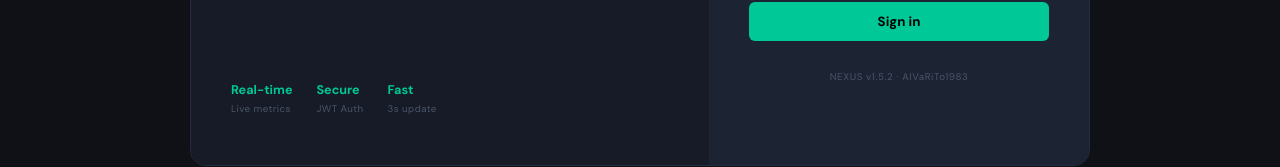
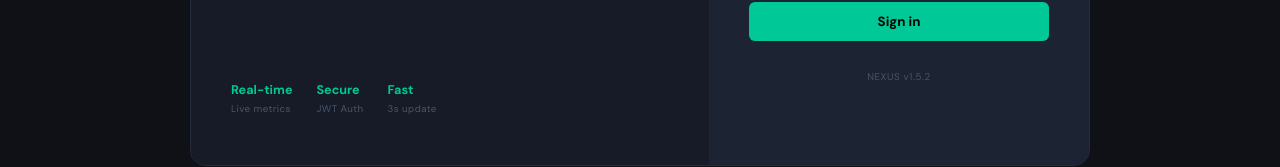
Before and after one commit to Illystre/NEXUS, a React (Vite) app in the folder frontend/: page / in a window 1280 px wide. Shown: the part 474-641 px from the top of the page. Built offline with nearby package versions, Linux system fonts and the light colour scheme; the HTML template or start-up script is replaced by a standard one; a web font is replaced by a local one.

Commit message:
fix: bump version to v1.5.2 in SettingsView and Login

```diff
--- a/frontend/src/components/Login.jsx
+++ b/frontend/src/components/Login.jsx
@@ -111,7 +111,7 @@ export default function Login() {
           </button>
 
           <div style={s.footer}>
-            <span style={s.footerText}>NEXUS v1.5.2 · AlVaRiTo1983</span>
+            <span style={s.footerText}>NEXUS v1.5.2</span>
           </div>
         </div>
       </div>
--- a/frontend/src/components/SettingsView.jsx
+++ b/frontend/src/components/SettingsView.jsx
@@ -501,7 +501,7 @@ export default function SettingsView({ onSettingsChange, onHostsChange }) {
               </Field>
             </Section>
             <Section title={l.aboutTitle}>
-              <Field label={l.version}><span style={s.mono}>1.5.1</span></Field>
+              <Field label={l.version}><span style={s.mono}>1.5.2</span></Field>
               <Field label={l.stack}><span style={s.mono}>Node.js · React 18 · Socket.io</span></Field>
               <Field label={l.author}><span style={{color:'var(--brand-light)'}}>alvaro_lab</span></Field>
               <Field label={l.language}>
```
